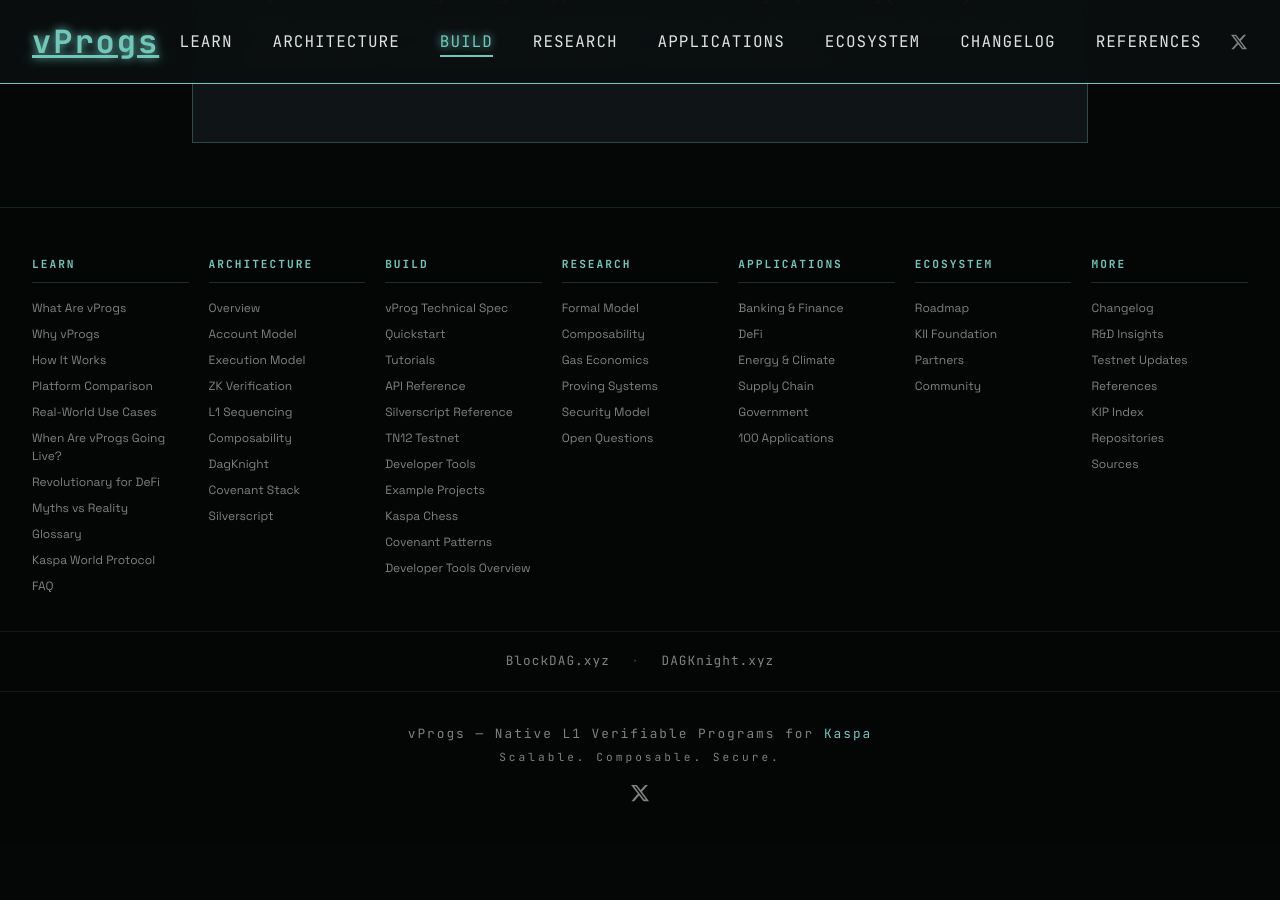
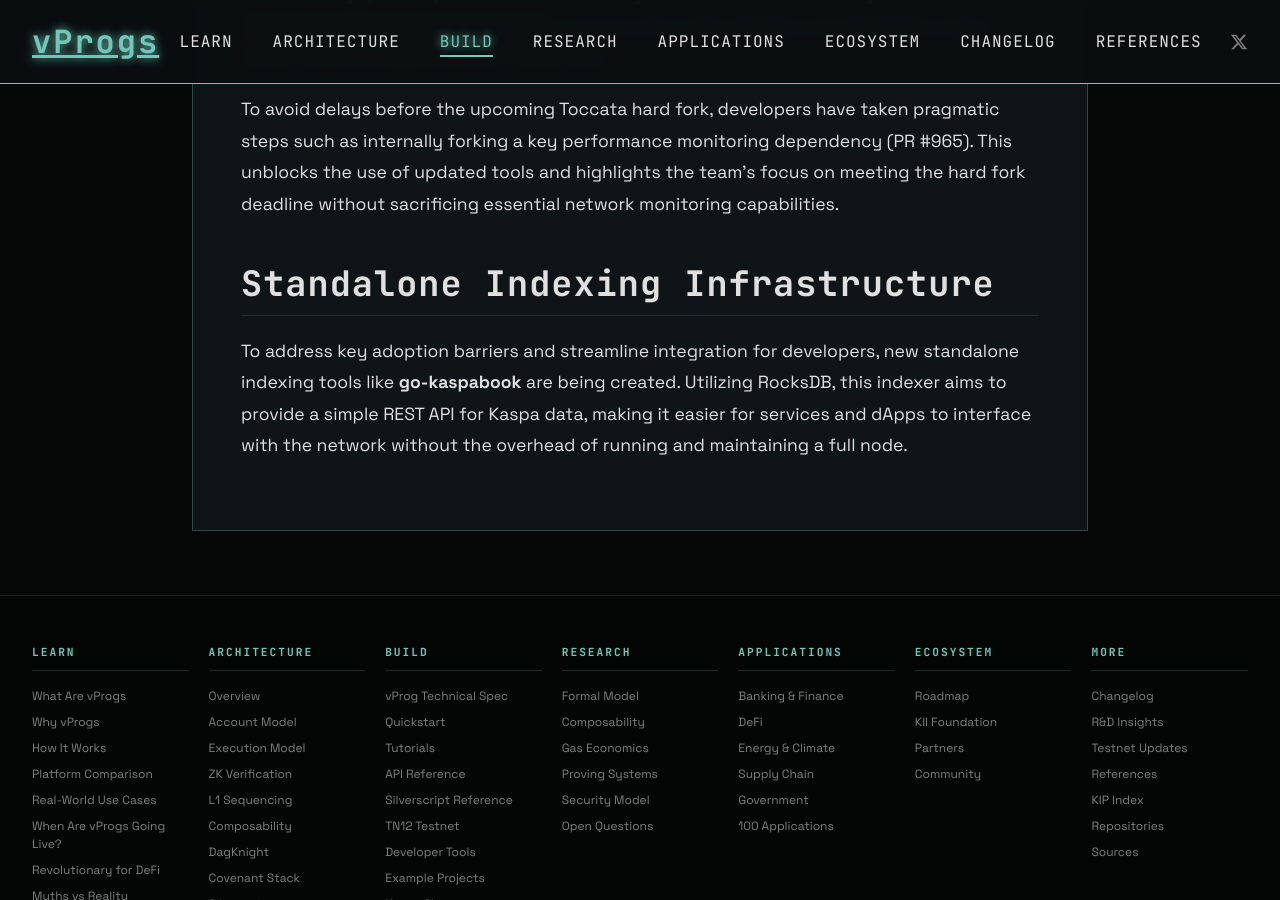
Before and after one commit to creative-inference/vprogs.xyz, a Jekyll site: the page built from build/developer-tools-overview.md, in a window 1280 px wide and 900 px high, scrolled down 6634 px. Built offline with Jekyll 4.4.1, drawn with Linux system fonts in a browser that asks for light colours; before the commit the page ends 7477 px from its top, so only the background shows below that; some of the changed text lies outside the part shown.

Commit message:
Add finalized script limits and go-kaspabook indexer tool [auto]

```diff
--- a/build/developer-tools-overview.md
+++ b/build/developer-tools-overview.md
@@ -59,6 +59,10 @@
 
 
 *   **Script Pricing Benchmarks:** Recent benchmarks for Kaspa's script engine revealed that hashing opcodes required price adjustments for the new compute-budget model. A recent proposal (PR #971) updates these costs based on performance, ensuring gas fees accurately reflect computational work.
+
+
+
+*   **Finalized Script Limits & Benchmarks:** A major pull request has recently been merged into Rusty Kaspa that finalizes transaction script limits, tunes execution benchmarks, and resolves legacy codebase TODOs. This represents a significant step in stabilizing the vProgs (KIP-21) implementation for both security and performance.
 
 ## Enhanced Debugger Capabilities & WebAssembly
 
@@ -147,3 +151,7 @@
 
 
 To avoid delays before the upcoming Toccata hard fork, developers have taken pragmatic steps such as internally forking a key performance monitoring dependency (PR #965). This unblocks the use of updated tools and highlights the team's focus on meeting the hard fork deadline without sacrificing essential network monitoring capabilities.
+
+## Standalone Indexing Infrastructure
+
+To address key adoption barriers and streamline integration for developers, new standalone indexing tools like **go-kaspabook** are being created. Utilizing RocksDB, this indexer aims to provide a simple REST API for Kaspa data, making it easier for services and dApps to interface with the network without the overhead of running and maintaining a full node.
```
